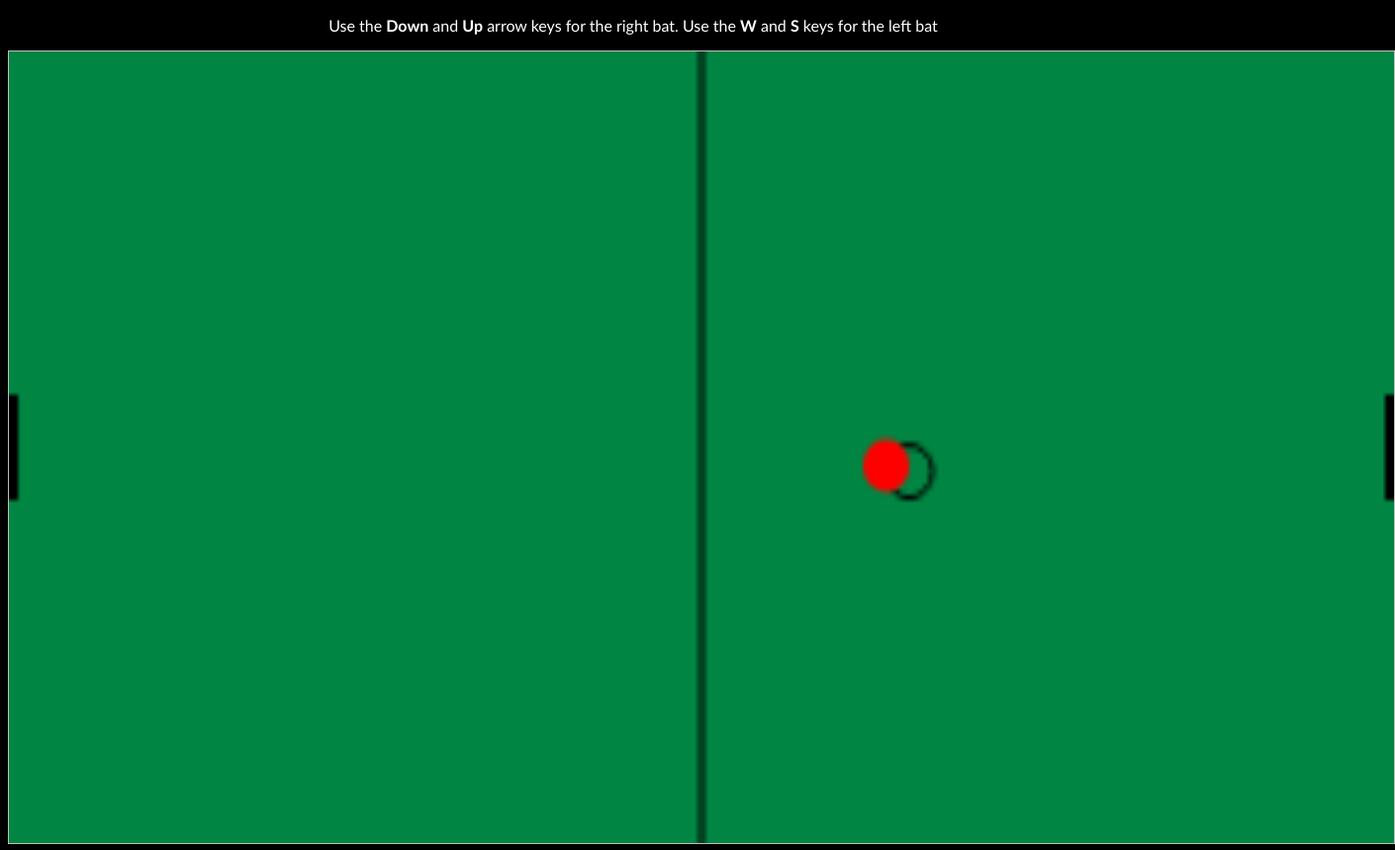
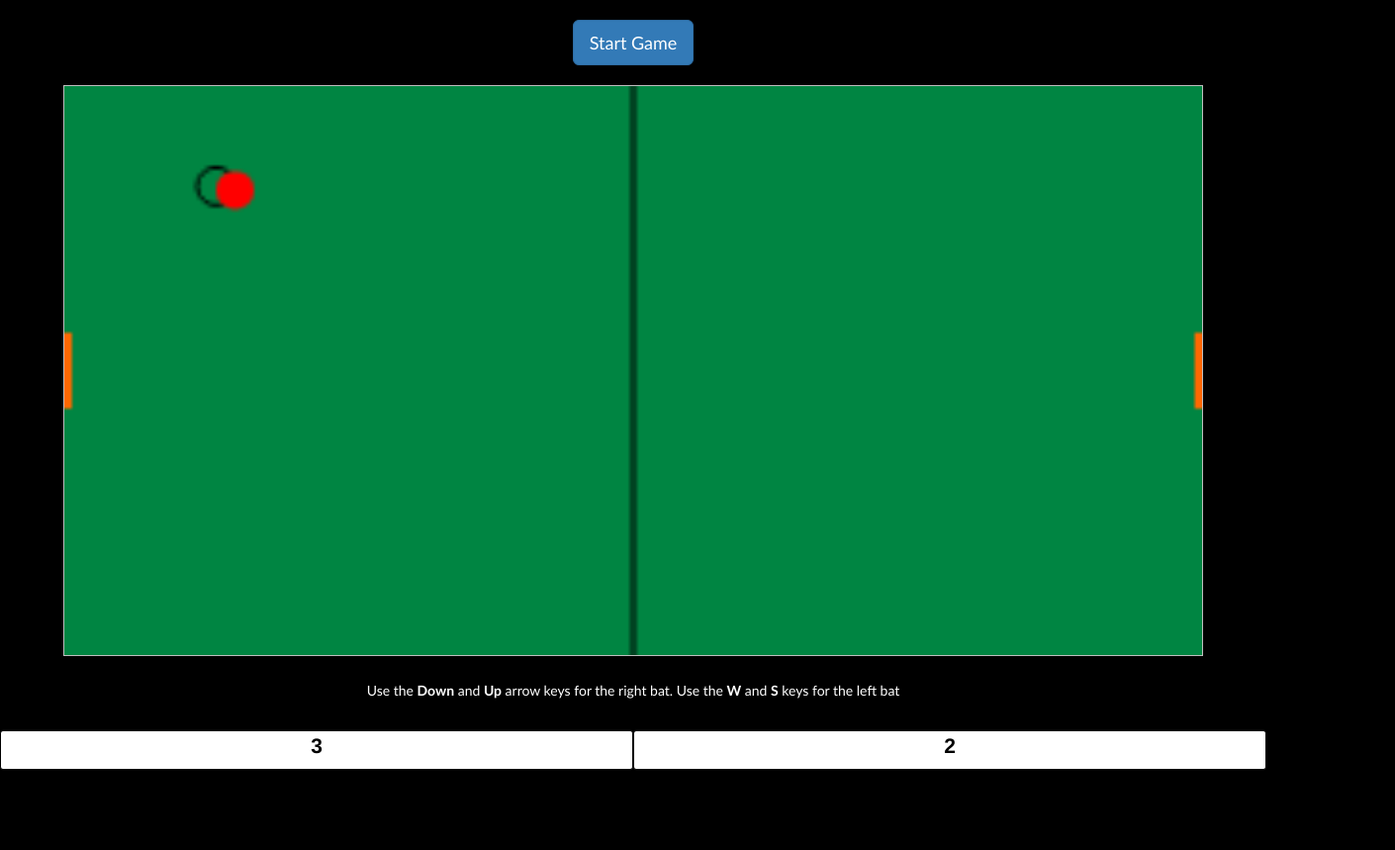
Before and after one commit to andela-nmartin/canten, a website: page app/index.html in a window 1280 px wide. Shown: the whole page at 99% size, 1410 px wide, since content can reach past the window. After the commit the page ends 800 px from the top, so only its background shows below. Drawn offline with nearby package versions, Linux system fonts and the light colour scheme.

Commit message:
adds functional changes

```diff
--- a/app/css/style.css
+++ b/app/css/style.css
@@ -6,19 +6,48 @@ body {
   color: #FFF;
   font-weight: 500;
   font-family: "Trebuchet MS", Helvetica, sans-serif;
+  padding-top: 20px;
+  padding-bottom: 20px;
   text-align: center;
 }
 
 .play-master {
-  height: 800px;
+  height: 85%;
   margin: auto;
-  width: 1400px;
+  width: 90%;
 }
 
 #play-field{
   background-color: #008542;
   border: 1px solid #BEBEBE;
-  height: 800px;
+  height: 100%;
+  width: 100%;
+}
+
+.message {
+  background-color: #000;
+  color: #FFF;
+  opacity: 0.8;
+  text-align: center;
+}
+
+.score {
+  border-radius: 3px;
+  display: inline-block;
+  height: 40px;
   margin: auto;
-  width: 1400px;
+  width:100%;
 }
+
+.left-score, .right-score {
+  background-color: #FFF;
+  border: 1px solid #000;
+  border-radius: 3px;
+  color: #000;
+  display: inline-block;
+  float: left;
+  font-size: 150%;
+  height: 100%;
+  text-align: center;
+  width: 50%;
+}
--- a/app/index.html
+++ b/app/index.html
@@ -7,18 +7,61 @@
   <meta name='viewport' content='width=device-width, initial-scale=1'>
   <title>ping pong</title>
   <link rel='shortcut icon' href='favicon.ico' type='image/x-icon'/ >
+  <link rel='stylesheet' href='https://maxcdn.bootstrapcdn.com/bootstrap/3.3.7/css/bootstrap.min.css'>
   <link rel='stylesheet' href='css/style.css'>
+  <script type='text/javascript' src='https://cdnjs.cloudflare.com/ajax/libs/jquery/3.1.0/jquery.min.js'></script>
+  <script type='text/javascript' src='https://maxcdn.bootstrapcdn.com/bootstrap/3.3.7/js/bootstrap.min.js'></script>
 </head>
 
 <body>
+  <!-- Modal -->
+  <div class="modal fade message" id="myModal" tabindex="-1" role="dialog" aria-labelledby="myModalLabel">
+    <div class="modal-dialog" role="document">
+      <div class="modal-content message">
+        <div class="modal-header">
+          <button type="button" class="close" data-dismiss="modal" aria-label="Close"><span aria-hidden="true">&times;</span></button>
+          <h4 class="modal-title" id="myModalLabel">Game Over</h4>
+        </div>
+        <div class="modal-body">
+          Start a new game?
+        </div>
+        <div class="modal-footer">
+          <button type="button" class="btn btn-default" data-dismiss="modal">Close</button>
+          <button type="button" class="btn btn-primary">Start New</button>
+        </div>
+      </div>
+    </div>
+  </div>
+
   <div class='titular'>
-    <p>Use the <strong>Down</strong> and <strong>Up</strong> arrow keys for the right bat. Use the <strong>W</strong> and <strong>S</strong> keys for the left bat</p>
+    <button type="button" class="btn btn-primary btn-lg" data-toggle="modal" data-target="#myModal">
+      Start Game
+    </button>
   </div>
 
   <div class='play-master'>
     <canvas id='play-field'></canvas>
   </div>
+
+  <div class='titular'>
+    <p>Use the <strong>Down</strong> and <strong>Up</strong> arrow keys for the right bat. Use the <strong>W</strong> and <strong>S</strong> keys for the left bat</p>
+  </div>
+
+  <div class='score'>
+    <label class='left-score' id='left-player' value=22>
+      0
+    </label>
+    <label class='right-score' id='right-player' value=20>
+      0
+    </label>
+  </div>
+
   <script type='text/javascript' src='js/main.js'></script>
+  <script>
+    $('#myModal').on('shown.bs.modal', function () {
+      $('#myInput').focus()
+    });
+  </script>
 </body>
 
 </html>
--- a/app/js/main.js
+++ b/app/js/main.js
@@ -1,3 +1,10 @@
+/*
+* TO_DO
+* If the bat does not touch the ball then a point is added to opponent
+* After the miss, a new serve should occur
+* The game should end after 10 sets
+*/
+
 var canvas;
 var ctx;
 var dy = 5;
@@ -24,22 +31,23 @@ function divider() {
 
 // rendering the left bat
 function leftBat(y) {
-  ctx.fillStyle = '#000';
+  ctx.fillStyle = '#FF6801';
   ctx.fillRect(0, y, 2, 20);
 }
 
 // rendering the right bat
 function rightBat(y) {
-  ctx.fillStyle = '#000';
+  ctx.fillStyle = '#FF6801';
   ctx.fillRect(298, y, 2, 20);
 }
 
 // rendering the ball
 function ball(x, y, r) {
   ctx.beginPath();
-  ctx.arc(x, y, r, 0, Math.PI * 2);
+  ctx.arc(x, y, r, 0, Math.PI * 2, false);
   ctx.fillStyle = '#f00';
   ctx.fill();
+  ctx.closePath();
 }
 
 var possiblePoints = [];
@@ -76,24 +84,7 @@ function doKeyDown(evt) {
       break;
   }
 }
-
-// the initial canvas component rendering
-function init() {
-  canvas = document.getElementById('play-field');
-  ctx = canvas.getContext('2d');
-  return setInterval(draw, 60);
-}
-
-// rendering all the components
-function draw() {
-  clear();
-  divider();
-  ctx.fillStyle = 'white';
-  ctx.strokeStyle = 'black';
-  leftBat(lefty);
-  rightBat(righty);
-  ctx.fillStyle = 'black';
-
+function moveBall() {
   /* The ball needs to move from any random point on
   the left side of the table in any random direction.
   If it does not intercept any of the bats then it should
@@ -102,7 +93,10 @@ function draw() {
   xpos = x % 120;
   ypos = starty % 300;
   if (xpos < 60) {
-    xpoint = x % 60;
+    if (xpos === 0) {
+      document.getElementById('left-player').innerText = parseInt(document.getElementById('left-player').innerText) + 1;
+    }
+    xpoint = x % 60 // if not on the bat's edge then call modal
     if (ypos < 150) {
       ypoint = (starty % 150) + diff;
       ball(possiblePoints[xpoint], ypoint, 5);
@@ -111,7 +105,11 @@ function draw() {
       ball(possiblePoints[xpoint], ypoint, 5);
     }
   } else {
-    xpoint = (60 - x % 60);
+    if (xpos === 60) {
+      document.getElementById('right-player').innerText = parseInt(document.getElementById('right-player').innerText) + 1;
+    }
+
+    xpoint = (60 - x % 60); // if not on the bat's edge then call modal
     if (ypos < 150) {
       ypoint = (starty % 150) + diff;
       ball(possiblePoints[xpoint], ypoint, 5);
@@ -124,6 +122,25 @@ function draw() {
   starty = starty + 1;
 }
 
+// the initial canvas component rendering
+function init() {
+  canvas = document.getElementById('play-field');
+  ctx = canvas.getContext('2d');
+  return setInterval(draw, 20);
+}
+
+// rendering all the components
+function draw() {
+  clear();
+  divider();
+  ctx.fillStyle = 'white';
+  ctx.strokeStyle = 'black';
+  leftBat(lefty);
+  rightBat(righty);
+  ctx.fillStyle = 'black';
+  moveBall();
+}
+
 // clear the canvas
 function clear() {
   ctx.clearRect(0, 0, WIDTH, HEIGHT);
```
